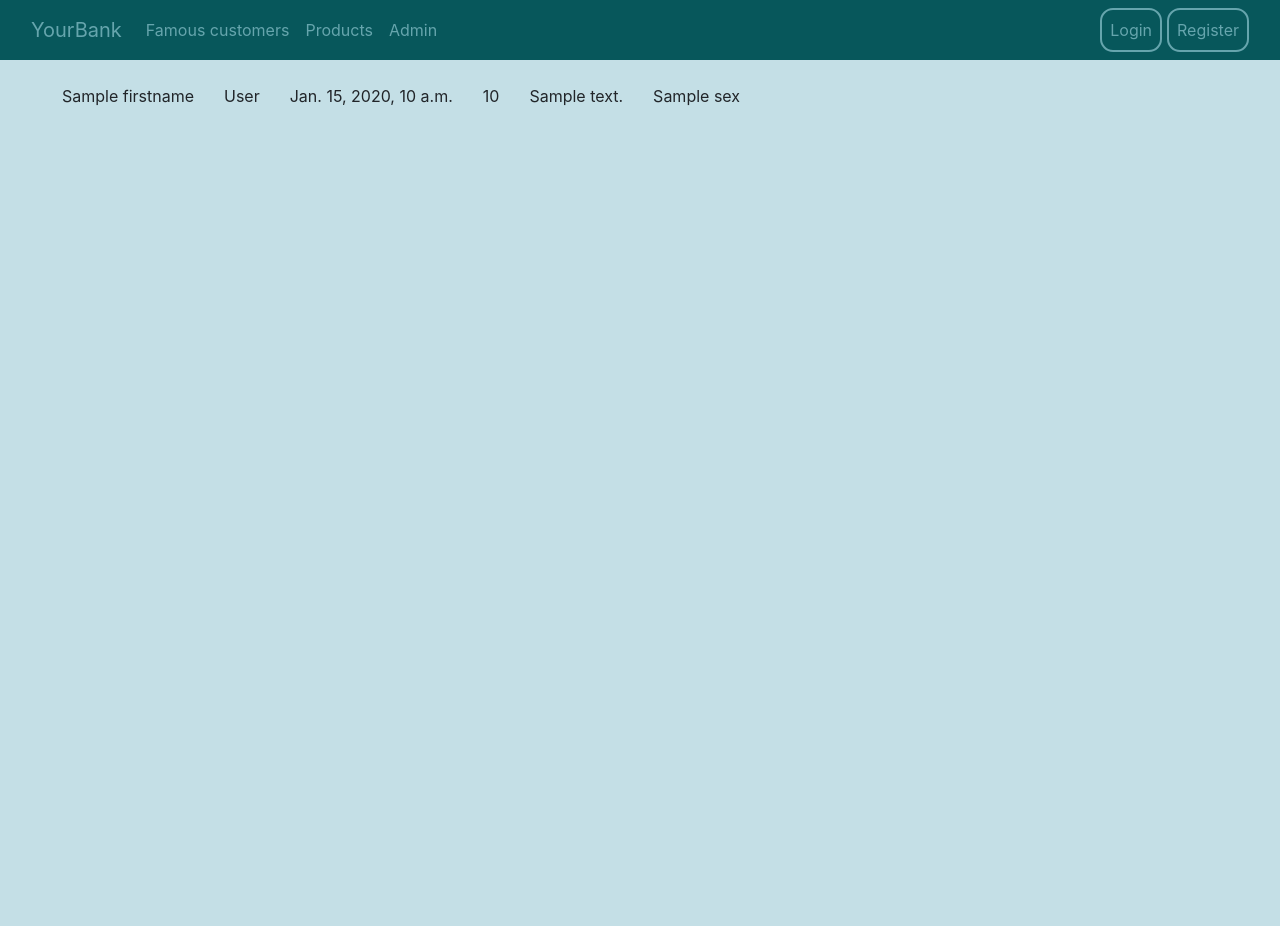
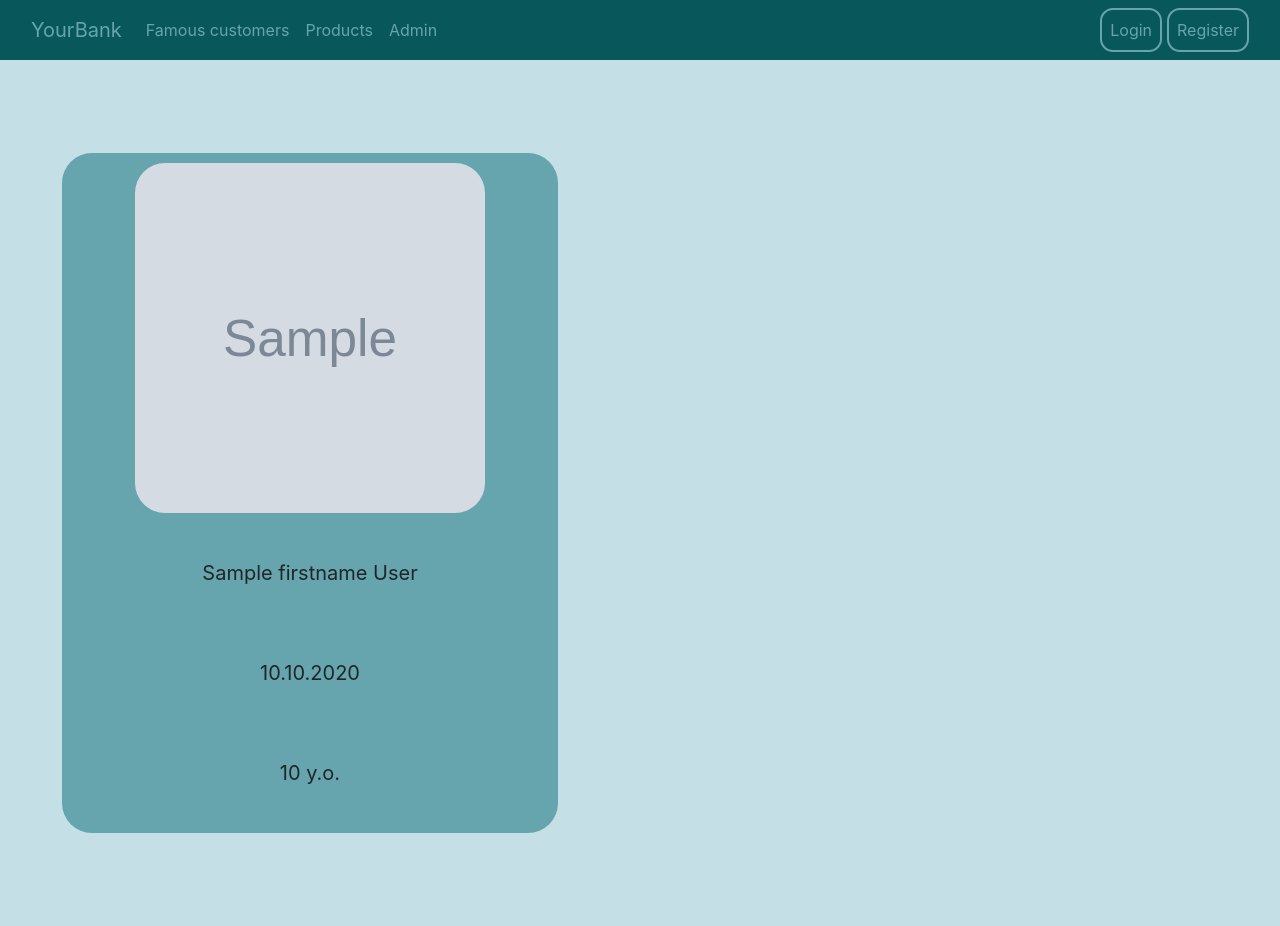
Before and after one commit to LeontyLozovik/Django, a Django app: template templates/persons.html in a window 1280 px wide. Before the commit the page ends 106 px from the top, so only its background shows below. Run offline with Django 5.2, Linux system fonts and the light colour scheme; the template is opened without the code that fills it: most values are stand-ins (such as "Sample title", 1, 10 or a date in 2020); grey boxes marked "Sample" are stand-in pictures; some libraries are stand-ins or nearby versions.

Commit message:
Fix persons.html

```diff
--- a/static/css/styles.css
+++ b/static/css/styles.css
@@ -79,10 +79,36 @@
     margin: 10% 10%;
 }
 
+.person-container {
+    display: grid;
+    grid-template-columns: repeat(2, 1fr);
+    grid-gap: 40px;
+}
+
+.person-item-container {
+    justify-content: center;
+    width: 80%;
+    background-color: #66A5AD;
+    border 1px solid: #66A5AD;
+    border-radius: 30px;
+    margin-top: 15%;
+    margin-bottom: 15%;
+    margin-left: auto !important;
+    margin-right: auto !important;
+}
+
 .mt-150 {
     margin-top: 150px;
 }
 
-.w65 {
-    width: 65%;
+.person-div {
+    padding-top: 35px;
+    padding-bottom: 35px;
+    padding-left: 10px;
+    padding-right: 10px;
+    font-size: 20px;
 }
+
+.img-radius {
+    border-radius: 30px;
+}
--- a/templates/index.html
+++ b/templates/index.html
@@ -3,7 +3,6 @@
     <div class="main-content">
         <div class="main-content-inner">
             <h1 class="font-200"><span class="thin-text">Welcome to </span><span class="bold-color">YourBank</span></h1>
-            <img src="photos\LL.jpg" alt="fgghhg">
         </div>
     </div>
 {% endblock %}
--- a/templates/persons.html
+++ b/templates/persons.html
@@ -1,15 +1,17 @@
 {% extends 'base.html' %}
 
 {% block content %}
-<div>
+<div class="person-container">
     {% for p in persons %}
-        <div class="row justify-content-center client-color mt-4 w65">
-            <div class="col-md-auto custom-div">{{ p.firstname }}</div>
-            <div class="col-md-auto custom-div">{{ p.lastname }}</div>
-            <div class="col-md-auto custom-div">{{ p.birthday }}</div>
-            <div class="col-md-auto custom-div">{{ p.age }}</div>
-            <div class="col-md-auto custom-div">{{ p.address }}</div>
-            <div class="col-md-auto custom-div">{{ p.sex }}</div>
+        <div class="row person-item-container">
+            <div class="custom-div-img">
+                <img class="img-radius" src="{{ p.photo.url }}" alt="photo" height="350" width="350">
+            </div>
+            <div class="col custom-div">
+                <div class="person-div">{{ p.firstname }} {{ p.lastname }}</div>
+                <div class="person-div">{{ p.birthdate|date:"d.m.Y" }}</div>
+                <div class="person-div">{{ p.age }} y.o.</div>
+            </div>
         </div>
     {% endfor %}
 </div>
--- a/templates/products.html
+++ b/templates/products.html
@@ -5,7 +5,7 @@
     {% for p in products %}
         <div class="product-item-container">
             <div class="custom-div-img">
-                <img src="{{ p.image.url }}" alt="img" height="200" width="300">
+                <img class="img-radius" src="{{ p.image.url }}" alt="img" height="200" width="300">
             </div>
             <div class="custom-div"><b>{{ p.cred_type }}</b> '{{ p.product_name }}'</div>
         </div>
--- a/web_bank/views.py
+++ b/web_bank/views.py
@@ -19,7 +19,7 @@ class Persons(ListView):
     model = Client
     template_name = 'persons.html'
     context_object_name = 'persons'
-    paginate_by = 10
+    paginate_by = 2
 
 
 def products(r, id):
```
